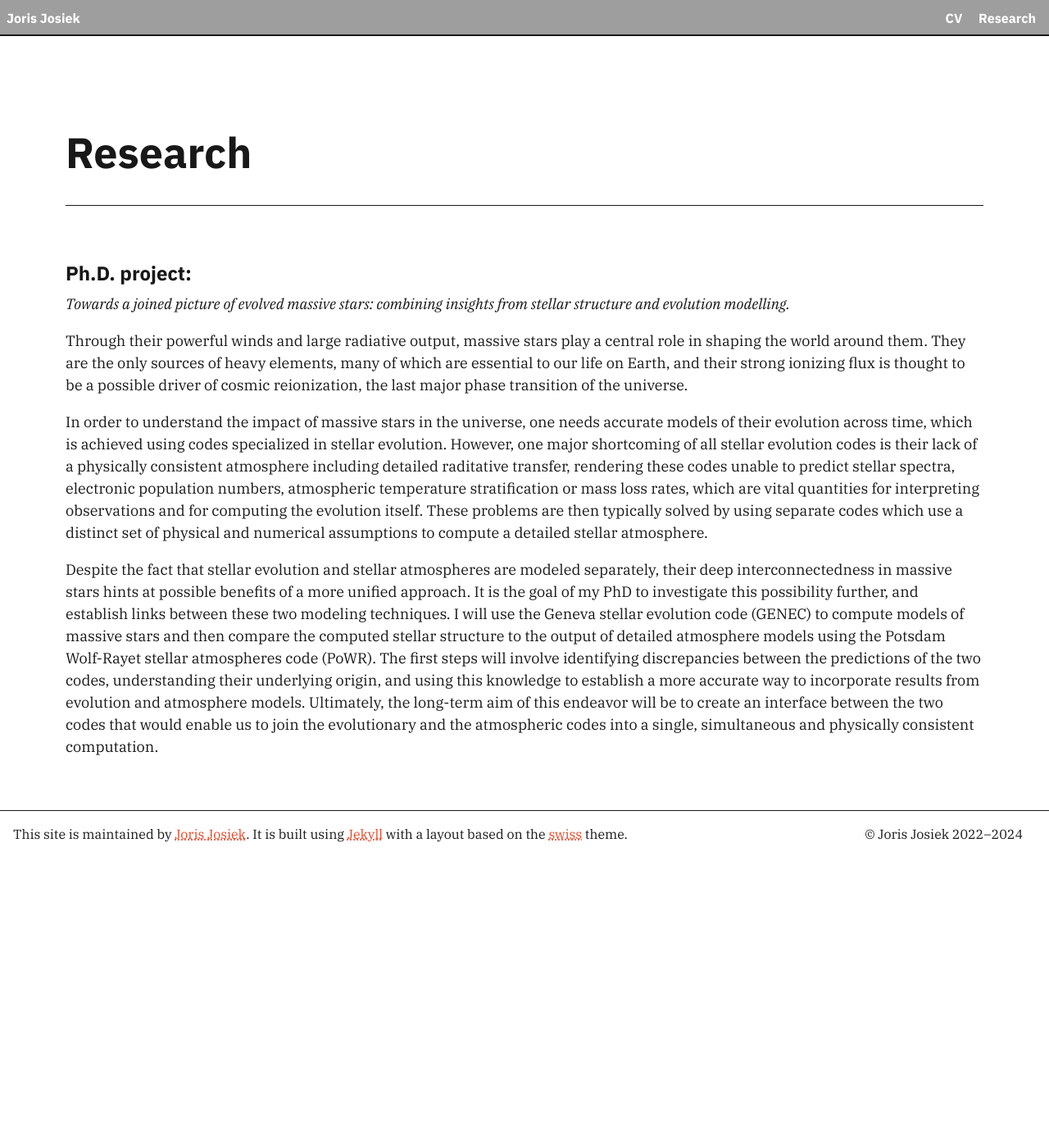
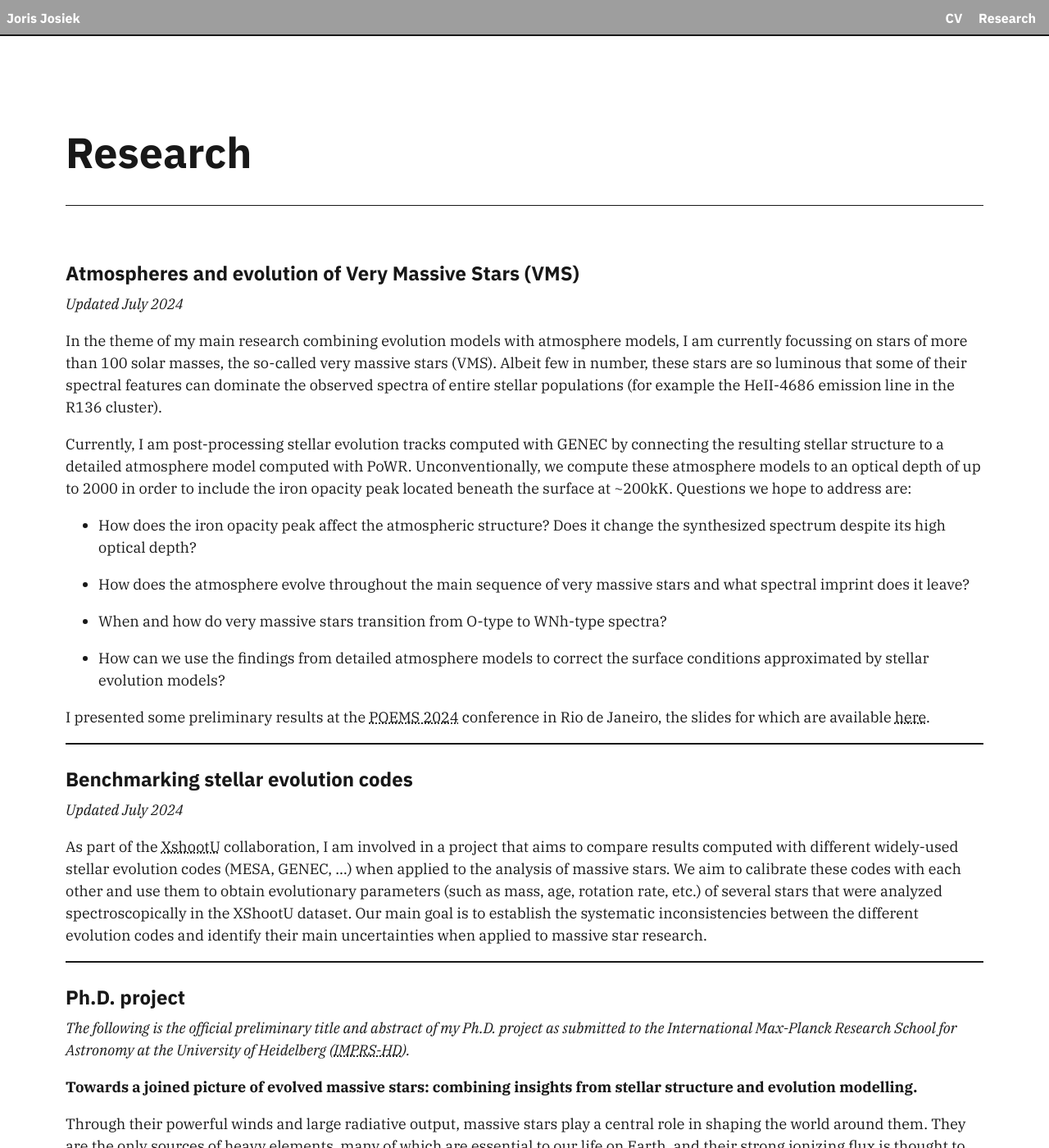
Before and after one commit to JorisJosiek/jorisjosiek.github.io, a Jekyll site: the page built from research.md, in a window 1280 px wide and 1400 px high. Shown: the whole window at 82% size. Built offline with Jekyll 4.4.1, drawn with Linux system fonts in a browser that asks for light colours; nearby versions of some CDN libraries.

Commit message:
Updated research section

```diff
--- a/research.md
+++ b/research.md
@@ -3,8 +3,37 @@ title: Research
 layout: page
 ---
 
-### Ph.D. project:
-*Towards a joined picture of evolved massive stars: combining insights from stellar structure and evolution modelling.*
+### Atmospheres and evolution of Very Massive Stars (VMS)
+*Updated July 2024*
+
+In the theme of my main research combining evolution models with atmosphere models, I am currently focussing on stars of more than 100 solar masses, the so-called very massive stars (VMS). Albeit few in number, these stars are so luminous that some of their spectral features can dominate the observed spectra of entire stellar populations (for example the HeII-4686 emission line in the R136 cluster).
+
+Currently, I am post-processing stellar evolution tracks computed with GENEC by connecting the resulting stellar structure to a detailed atmosphere model computed with PoWR. Unconventionally, we compute these atmosphere models to an optical depth of up to 2000 in order to include the iron opacity peak located beneath the surface at ~200kK. Questions we hope to address are:
+
+- How does the iron opacity peak affect the atmospheric structure? Does it change the synthesized spectrum despite its high optical depth?
+
+- How does the atmosphere evolve throughout the main sequence of very massive stars and what spectral imprint does it leave?
+
+- When and how do very massive stars transition from O-type to WNh-type spectra?
+
+- How can we use the findings from detailed atmosphere models to correct the surface conditions approximated by stellar evolution models?
+
+I presented some preliminary results at the [POEMS 2024](https://stel.asu.cas.cz/MassiveStars2024/) conference in Rio de Janeiro, the slides for which are available [here](https://jorisjosiek.com/assets/documents/202406-Talk.pdf).
+
+___
+
+### Benchmarking stellar evolution codes
+*Updated July 2024*
+
+As part of the [XshootU](https://massivestars.org/xshootu/) collaboration, I am involved in a project that aims to compare results computed with different widely-used stellar evolution codes (MESA, GENEC, ...) when applied to the analysis of massive stars. We aim to calibrate these codes with each other and use them to obtain evolutionary parameters (such as mass, age, rotation rate, etc.) of several stars that were analyzed spectroscopically in the XShootU dataset. Our main goal is to establish the systematic inconsistencies between the different evolution codes and identify their main uncertainties when applied to massive star research.
+
+___
+
+### Ph.D. project
+
+*The following is the official preliminary title and abstract of my Ph.D. project as submitted to the International Max-Planck Research School for Astronomy at the University of Heidelberg ([IMPRS-HD](https://www.imprs-hd.mpg.de/506805/Josiek-Joris)).*
+
+**Towards a joined picture of evolved massive stars: combining insights from stellar structure and evolution modelling.**
 
 Through their powerful winds and large radiative output, massive stars play a central role in shaping the world around them. They are the only sources of heavy elements, many of which are essential to our life on Earth, and their strong ionizing flux is thought to be a possible driver of cosmic reionization, the last major phase transition of the universe.
 
```
